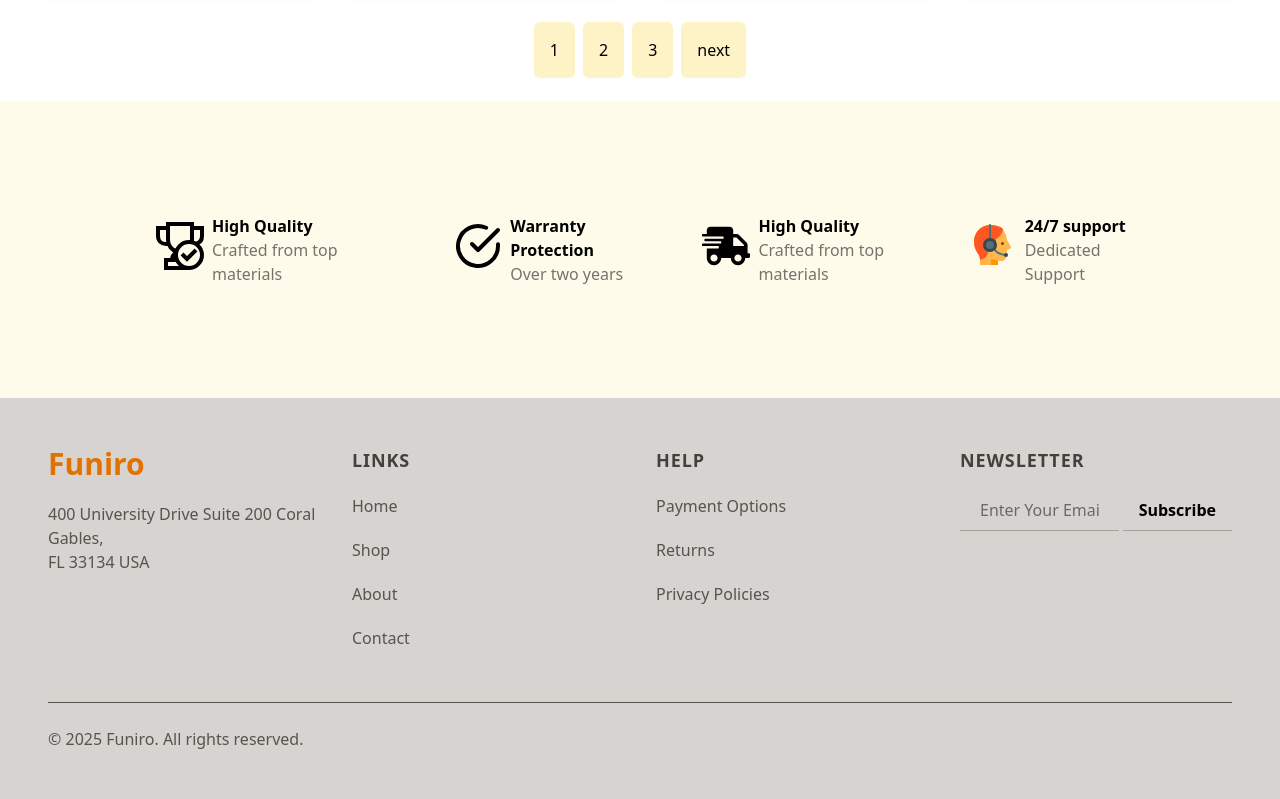
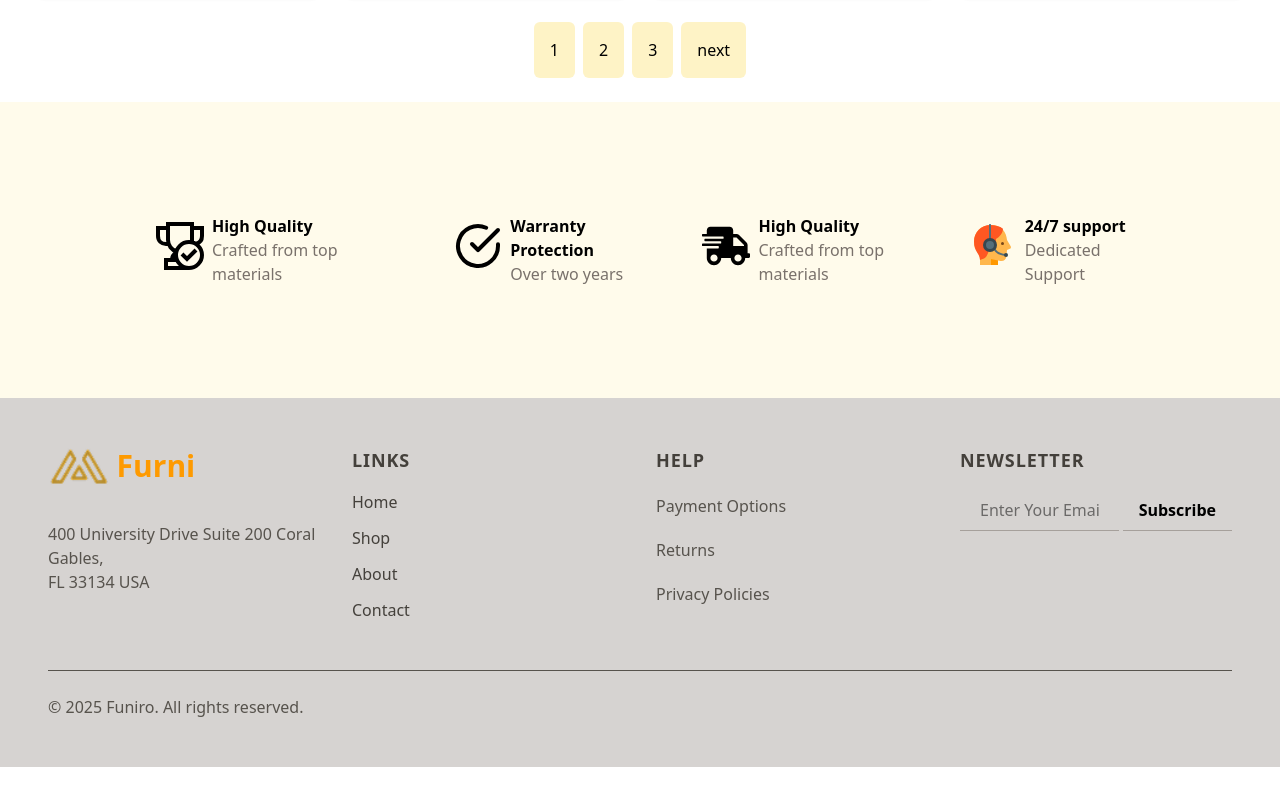
Before and after one commit to olaoluwajf/Furniro-Ecommerce, a React (Vite) app in the folder Farniture/: page /ShopHero in a window 1280 px wide. Shown: the part 2020-2819 px from the top of the page. After the commit the page ends 2787 px from the top, so only its background shows below. Built offline with nearby package versions, Linux system fonts and the light colour scheme.

Commit message:
Replace map-based Links and Help with individual <Link> elements in Footer

```diff
--- a/Farniture/src/Components/Footer.jsx
+++ b/Farniture/src/Components/Footer.jsx
@@ -1,24 +1,16 @@
+import { Link } from "react-router-dom"
+import Logo from '../assets/logo.png';
 const Footer = () => {
 
   const Links=['Payment Options', 'Returns', 'Privacy Policies']
-
-  const Lists= Links.map((item) => (
-              <li key={item}>
-                <a
-                  href="#"
-                  className="text-stone-600 hover:text-amber-600 transition-colors block py-1"
-                >
-                  {item}
-                </a>
-              </li>
-            ))
   return (
     <div className="bg-stone-300 py-12 px-4 md:px-8 lg:px-12">
       <div className="max-w-7xl mx-auto grid grid-cols-1 md:grid-cols-2 lg:grid-cols-4 gap-8">
         <div className="space-y-4">
-          <a href="/" className="text-3xl font-bold text-amber-600 hover:text-amber-700 transition-colors">
-            Funiro
-          </a>
+          <Link to='/Home' className='flex items-center'>
+            <img src={Logo} alt="Logo" className='h-10' />
+            <h1 className='text-3xl px-2 font-bold text-amber-500'>Furni</h1>
+          </Link>
           <p className="text-stone-600 py-5">
             400 University Drive Suite
             200 Coral<br /> Gables,
@@ -28,24 +20,43 @@ const Footer = () => {
 
         <div className="space-y-4">
           <h3 className="text-lg font-semibold text-stone-700 uppercase tracking-wider">Links</h3>
-          <ul className="space-y-3">
-            {['Home', 'Shop', 'About', 'Contact'].map((item) => (
-              <li key={item}>
-                <a
-                  href={`/${item.toLowerCase()}`}
-                  className="text-stone-600 hover:text-amber-600 transition-colors block py-1"
-                >
-                  {item}
-                </a>
-              </li>
-            ))}
+          <ul className="space-y-3 flex flex-col text-stone-700">
+            <Link to='/' className="hover:text-amber-600 ">
+              Home
+            </Link>
+            <Link to='/ShopHero' className="hover:text-amber-600 ">
+              Shop
+            </Link>
+            <Link to='/About' className="hover:text-amber-600 ">
+              About
+            </Link>
+            <Link to='/Contact' className="hover:text-amber-600 ">
+              Contact
+            </Link>
           </ul>
         </div>
 
         <div className="space-y-4">
           <h3 className="text-lg font-semibold text-stone-700 uppercase tracking-wider">Help</h3>
           <ul className="space-y-3">
-             {Lists}
+            <Link
+              href="/"
+              className="text-stone-600 hover:text-amber-600 transition-colors block py-1"
+            >
+              Payment Options
+            </Link>
+            <Link
+              href="/"
+              className="text-stone-600 hover:text-amber-600 transition-colors block py-1"
+            >
+              Returns
+            </Link>
+            <Link
+              href="/"
+              className="text-stone-600 hover:text-amber-600 transition-colors block py-1"
+            >
+              Privacy Policies
+            </Link>
           </ul>
         </div>
 
```
